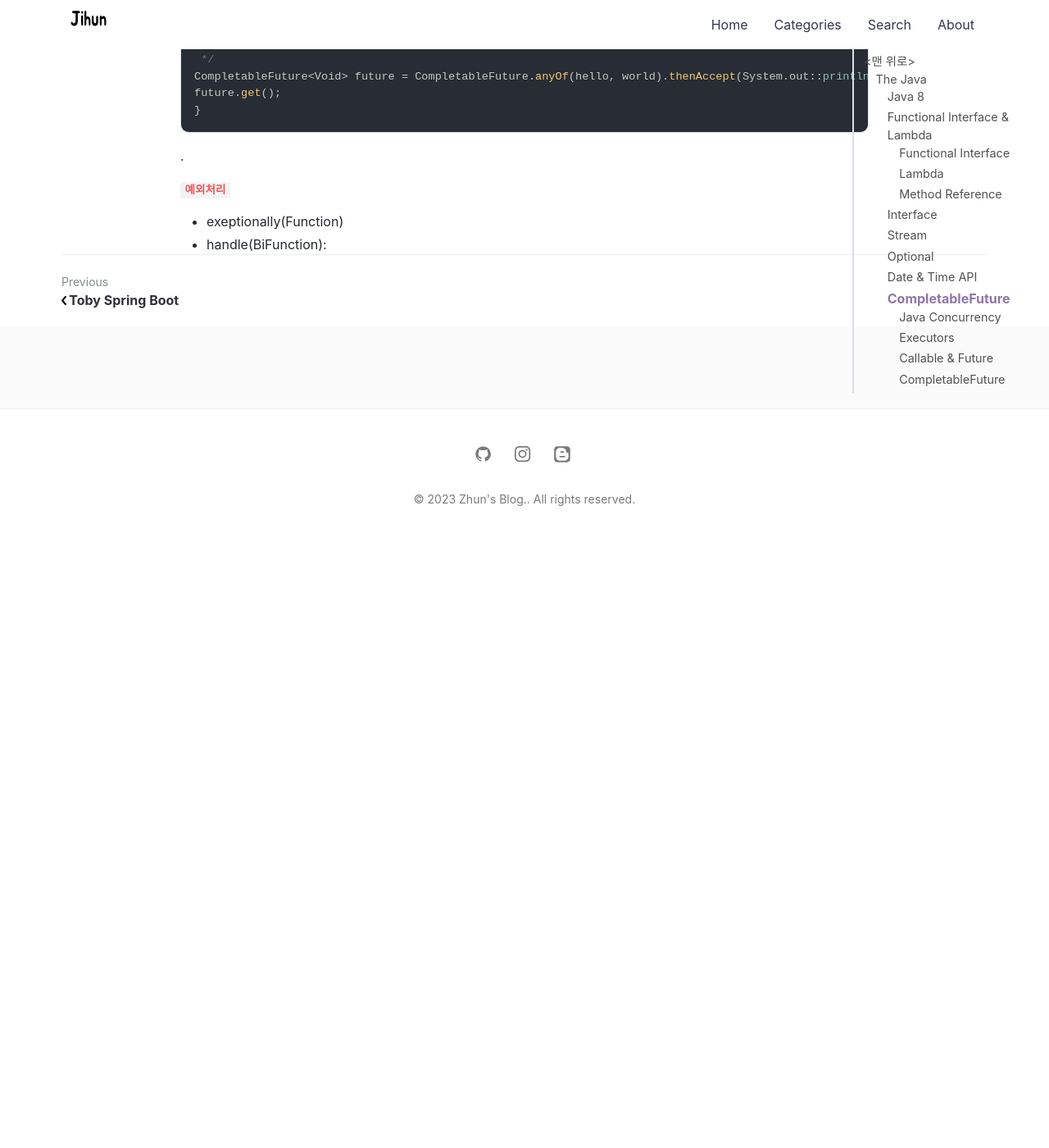
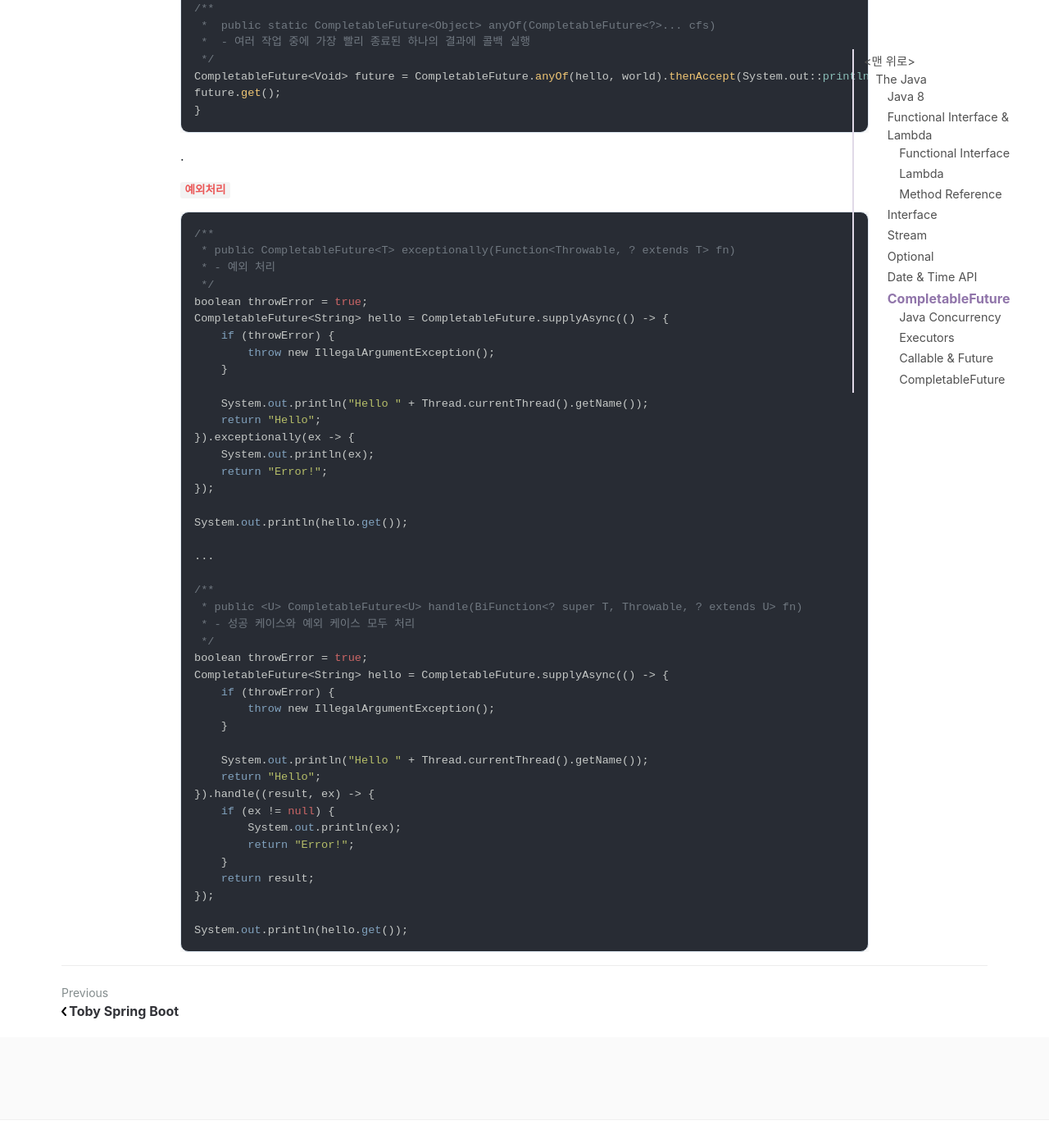
Before and after one commit to jihunparkme/jihunparkme.github.io, a Jekyll site: the page built from _posts/2023-09-27-the-java.md, in a window 1280 px wide and 1400 px high, scrolled down 26174 px. Shown: the whole window at 82% size. Built offline with Jekyll 4.4.1, drawn with Linux system fonts in a browser that asks for light colours; nearby versions of some CDN libraries; comment, search, counter and statistics services are not loaded; before the commit the page ends 26838 px from its top, so only the background shows below that; some of the changed text lies outside the part shown.

Commit message:
[The Java] CompletableFuture

````diff
--- a/_posts/2023-09-27-the-java.md
+++ b/_posts/2023-09-27-the-java.md
@@ -1183,5 +1183,48 @@
 .
 
 **`예외처리`**
-- exeptionally(Function)
-- handle(BiFunction):
+
+```java
+/**
+ * public CompletableFuture<T> exceptionally(Function<Throwable, ? extends T> fn)
+ * - 예외 처리
+ */
+boolean throwError = true;
+CompletableFuture<String> hello = CompletableFuture.supplyAsync(() -> {
+    if (throwError) {
+        throw new IllegalArgumentException();
+    }
+
+    System.out.println("Hello " + Thread.currentThread().getName());
+    return "Hello";
+}).exceptionally(ex -> {
+    System.out.println(ex);
+    return "Error!";
+});
+
+System.out.println(hello.get());
+
+...
+
+/**
+ * public <U> CompletableFuture<U> handle(BiFunction<? super T, Throwable, ? extends U> fn)
+ * - 성공 케이스와 예외 케이스 모두 처리
+ */
+boolean throwError = true;
+CompletableFuture<String> hello = CompletableFuture.supplyAsync(() -> {
+    if (throwError) {
+        throw new IllegalArgumentException();
+    }
+
+    System.out.println("Hello " + Thread.currentThread().getName());
+    return "Hello";
+}).handle((result, ex) -> {
+    if (ex != null) {
+        System.out.println(ex);
+        return "Error!";
+    }
+    return result;
+});
+
+System.out.println(hello.get());
+```
````
